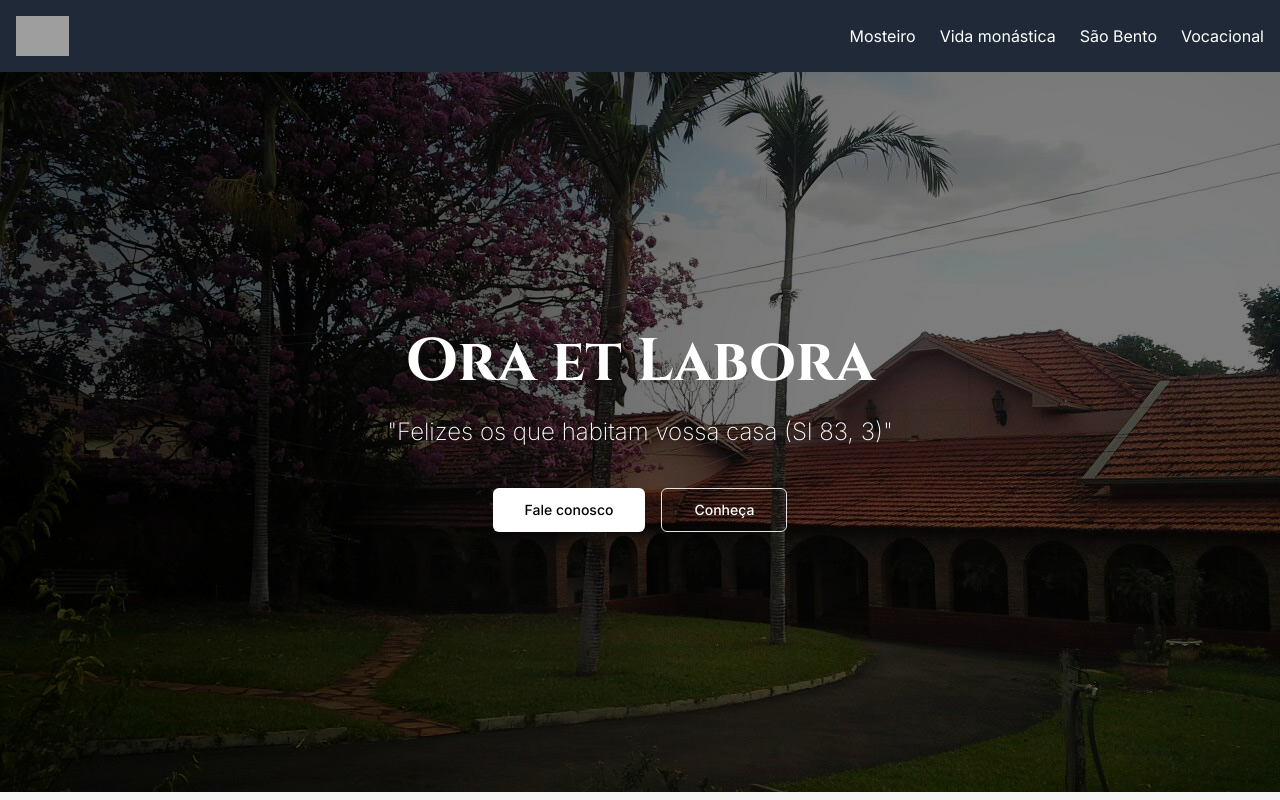
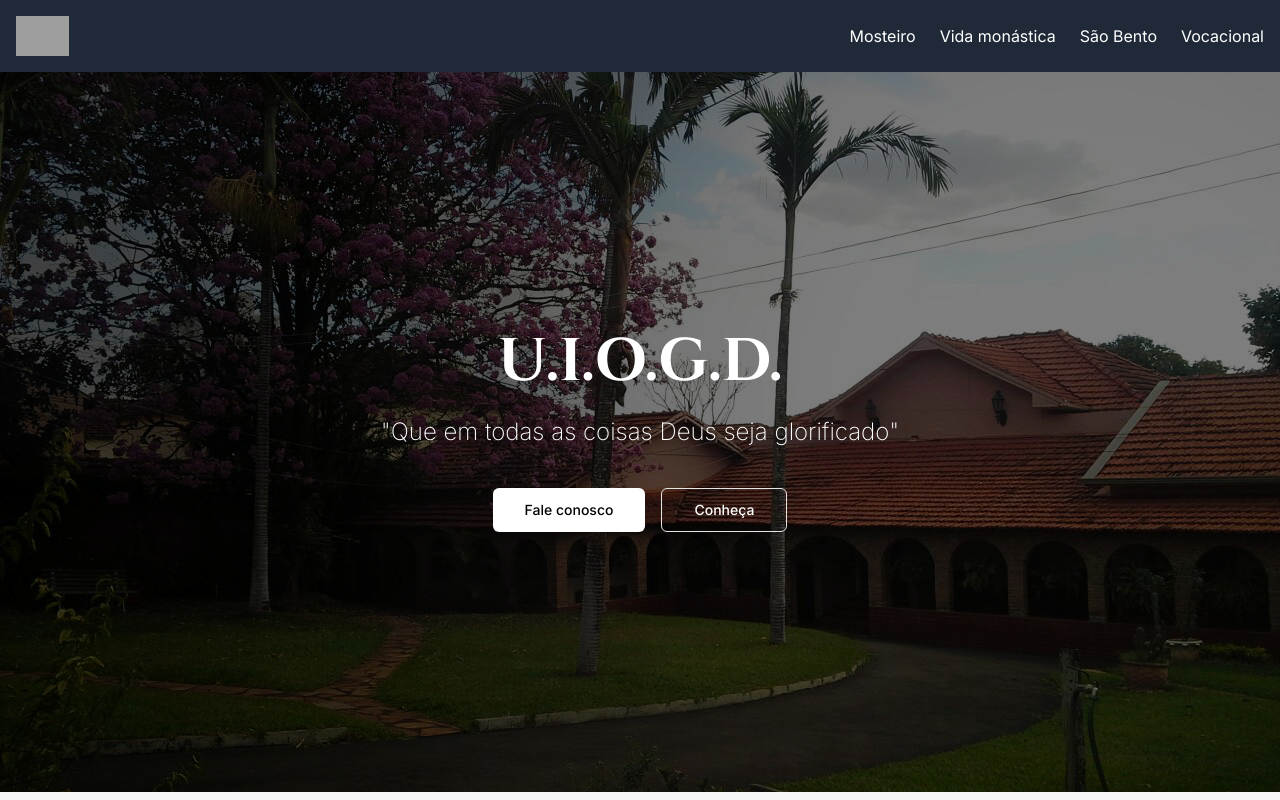
Before and after one commit to Patrick-Imbrizi/monjasbeneditinas, a Next.js app: page / in a window 1280 px wide. Shown: the top 800 px of the page. Built offline with nearby package versions, Linux system fonts and the light colour scheme; grey boxes are pictures that could not be loaded.

Commit message:
fix:hero section h1

```diff
--- a/app/page.tsx
+++ b/app/page.tsx
@@ -7,7 +7,7 @@ export default function Home() {
   const handleSayHello = () => {
     // open mailto link
 
-     window.open('mailto:?subject=Olá&body=A sua benção!', '_blank');
+    window.open('mailto:mnsgloriaube@gmail.com');
 
   }
   return (
@@ -24,10 +24,10 @@ export default function Home() {
         <div className="absolute inset-0 flex items-center justify-center">
           <div className="text-center text-white">
             <h1 className="font-cinzel text-4xl font-bold sm:text-5xl md:text-6xl">
-              Ora et Labora
+              U.I.O.G.D.
             </h1>
             <p className="mt-6 text-xl font-extralight sm:text-2xl">
-              "Felizes os que habitam vossa casa (Sl 83, 3)"
+              "Que em todas as coisas Deus seja glorificado"
             </p>
             <div className="mt-10 flex justify-center gap-4">
               <Button asChild size="lg" variant="default" className="bg-white text-black hover:bg-zinc-300">
```
